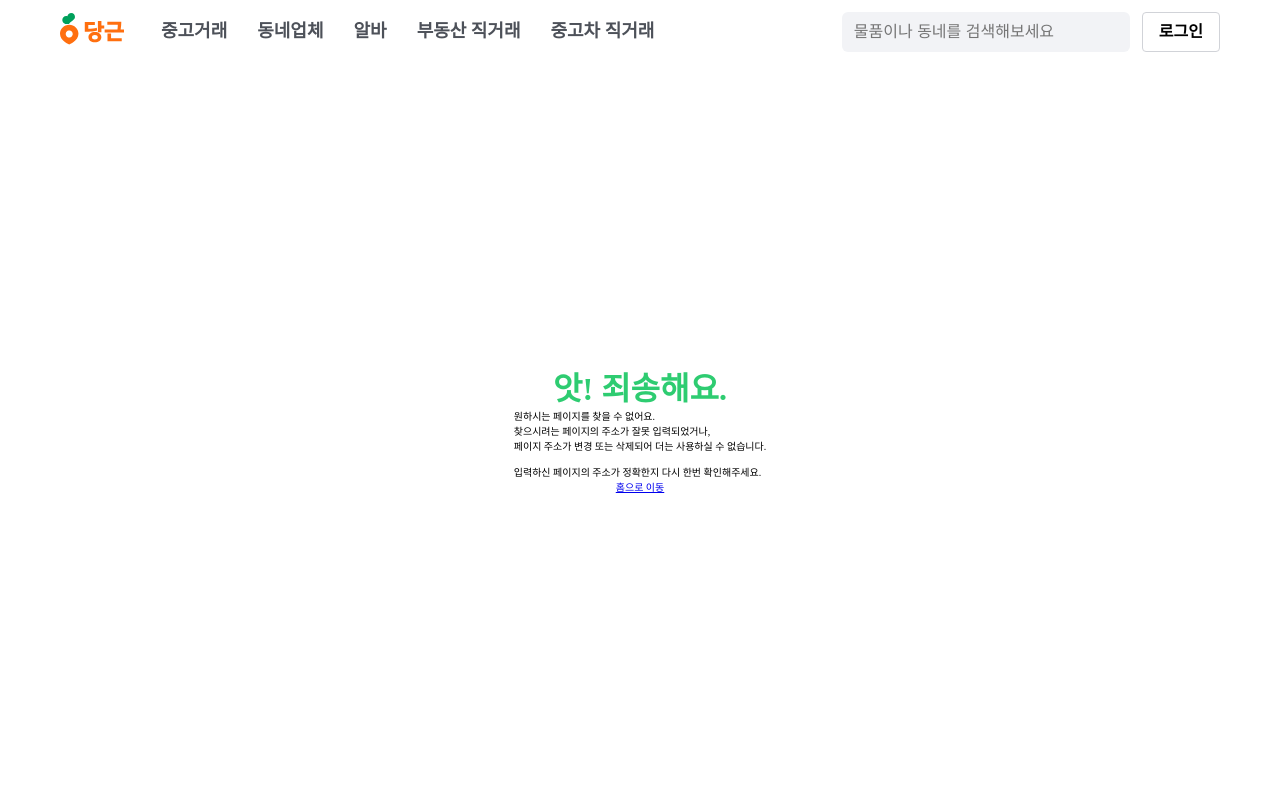
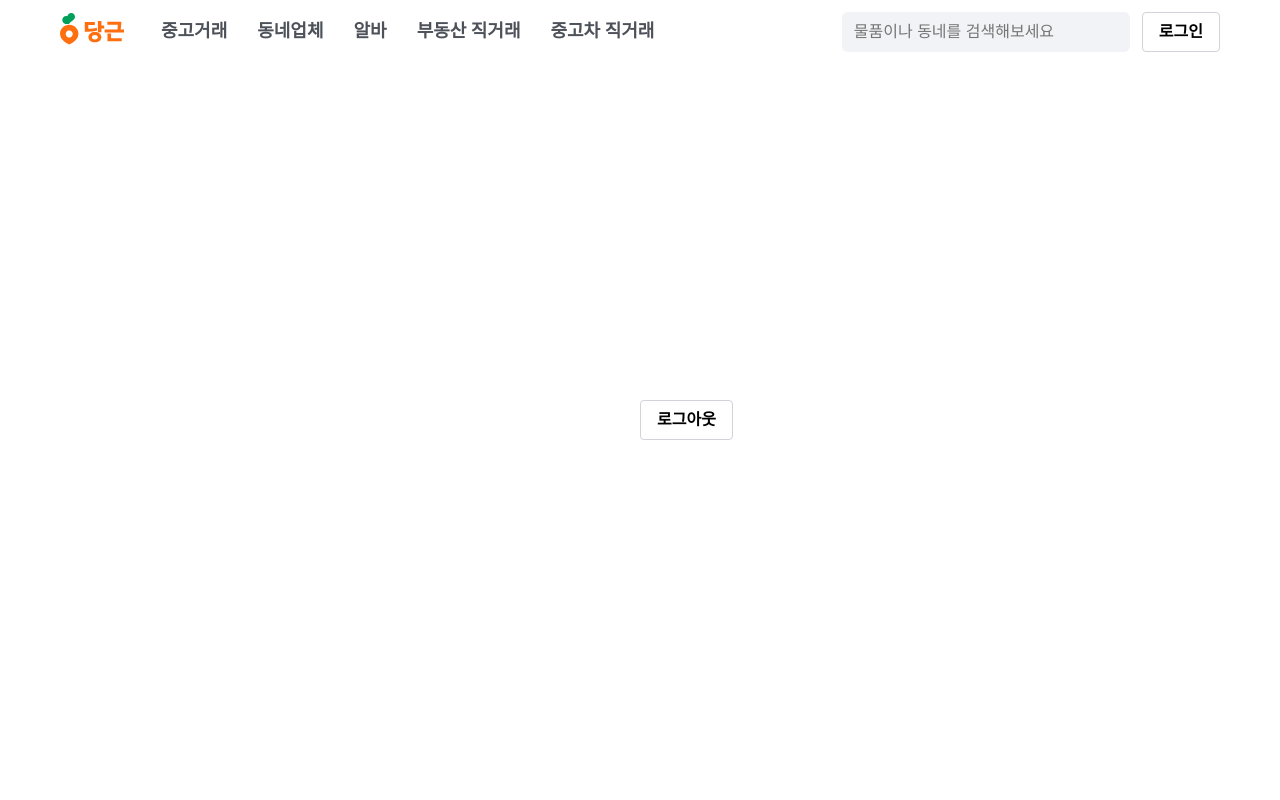
Before and after one commit to eunoia-jason/Daangn_Clone, a React (Create React App) app: page /chat in a window 1280 px wide. Shown: the top 800 px of the page. Built offline with nearby package versions, Linux system fonts and the light colour scheme; no server answers.

Commit message:
로그아웃 완료

```diff
--- a/src/App.js
+++ b/src/App.js
@@ -1,6 +1,7 @@
 import { BrowserRouter as Router, Route, Routes } from "react-router-dom";
 import AboutPage from "./Page/About";
 import HomePage from "./Page/Home";
+import ChatPage from "./Page/Chat";
 import ScrollToTop from "./ScrollToTop";
 import styled, { ThemeProvider } from "styled-components";
 import { theme } from "./Style/theme";
@@ -25,6 +26,7 @@ function App() {
                 {/* 기본 화면 설정 */}
                 <Route path="/" element={<HomePage />} />
                 <Route path="/about" element={<AboutPage />} />
+                <Route path="/chat" element={<ChatPage />} />
                 <Route path="/*" element={<PageNotFound />} />
               </Routes>
             </Main>
--- /dev/null
+++ b/src/Page/Chat/Components/Web/WebChat.js
@@ -0,0 +1,43 @@
+import React from "react";
+import { useRecoilState } from "recoil";
+import styled from "styled-components";
+import { Credential } from "../../../../Atoms/LoginAtom";
+import { useNavigate } from "react-router-dom";
+import { googleLogout } from "@react-oauth/google";
+
+const WebChat = () => {
+  const navigate = useNavigate();
+  const [credential, setCredential] = useRecoilState(Credential);
+  const handleLogoutClick = () => {
+    googleLogout();
+    setCredential(null);
+    navigate("/");
+  };
+
+  return <LogoutButton onClick={handleLogoutClick}>로그아웃</LogoutButton>;
+};
+
+export default WebChat;
+
+const LogoutButton = styled.button`
+  line-height: 1.3;
+  margin: 50vh 50vw;
+  font-size: 1.6rem;
+  display: block;
+  white-space: nowrap;
+  background-color: white;
+  font-weight: 700;
+  min-height: 4rem;
+  padding: 0 1.6rem;
+  border-radius: 0.4rem;
+  border: 1px solid #d1d3d8;
+  cursor: pointer;
+  width: fit-content;
+
+  &:hover {
+    background-color: #f2f3f6;
+    color: #21212480;
+    transition: background-color 0.15s;
+    will-change: background-color;
+  }
+`;
--- a/src/Page/Chat/index.js
+++ b/src/Page/Chat/index.js
@@ -21,4 +21,4 @@ const ChatPage = () => {
   );
 };
 
-export default HomeChat;
+export default ChatPage;
```
Also changed, not shown: src/Page/Chat/Components/Web/Webhome.js (deleted, +0 -20 lines), src/Page/Chat/Components/App/AppChat.js (renamed from src/Page/Chat/Components/App/AppHome.js).
